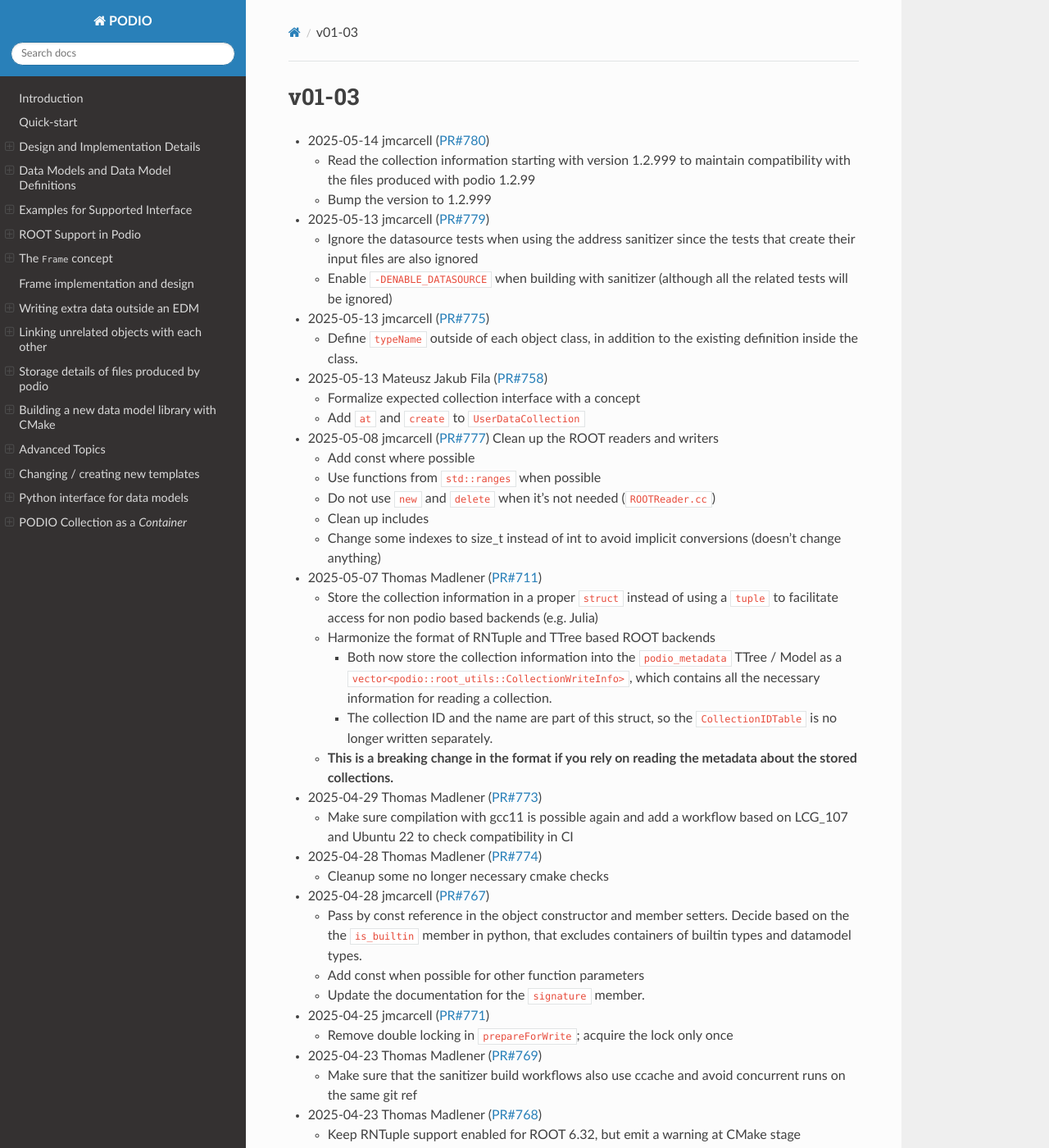
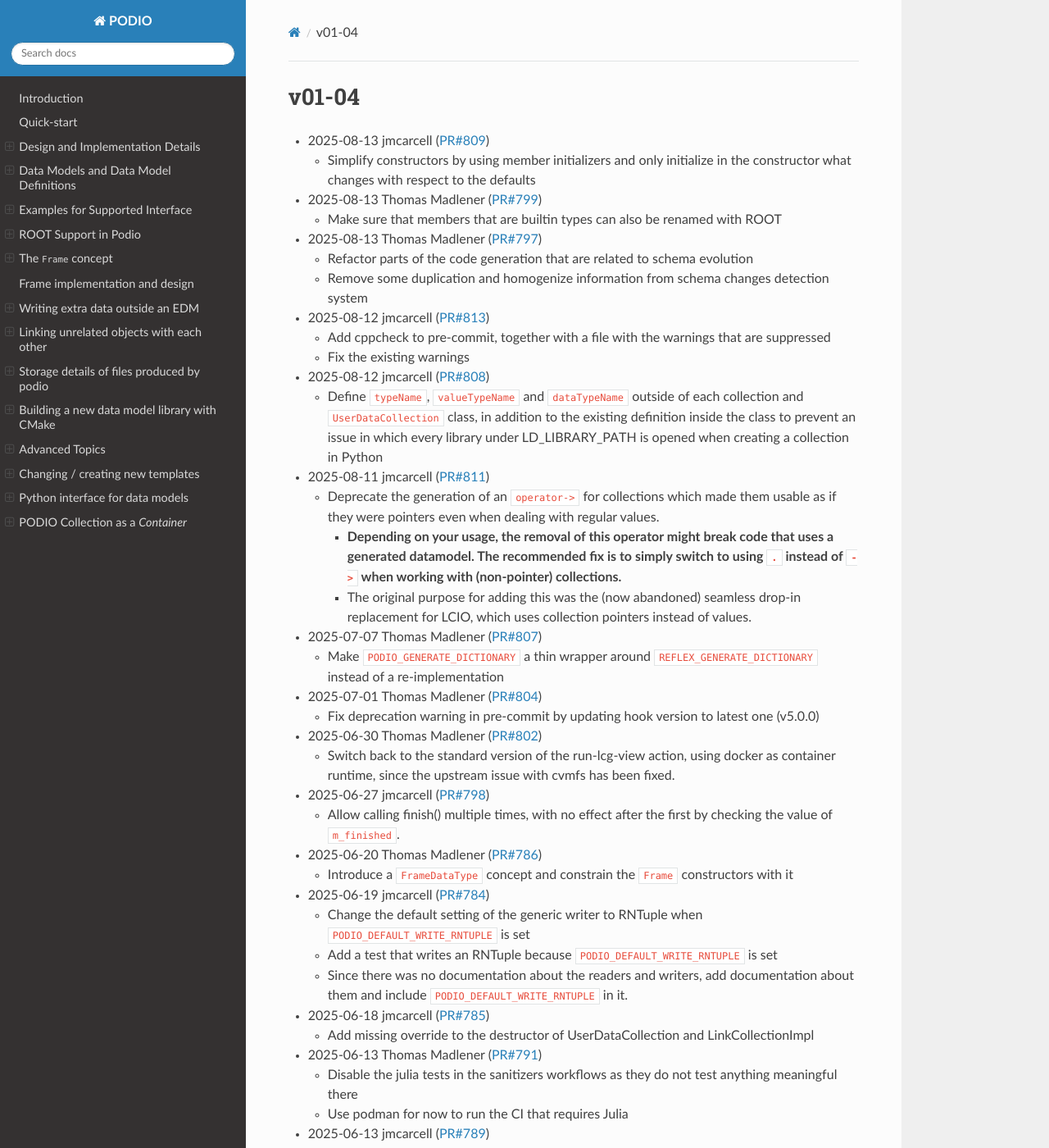
Before and after one commit to AIDASoft/podio, a Sphinx documentation site: the page built from doc/ReleaseNotes.md, in a window 1280 px wide and 1400 px high. Shown: the whole window at 82% size. Built offline with Sphinx 7.4.7 and the Read the Docs theme 3.1.0, drawn with Linux system fonts in a browser that asks for light colours; pages that are not in the unit, such as notebooks, are missing from menus; the version number could not be read and is left out; some of the changed text lies outside the part shown.

Commit message:
Release Notes for v01-04

```diff
--- a/doc/ReleaseNotes.md
+++ b/doc/ReleaseNotes.md
@@ -1,3 +1,68 @@
+# v01-04
+
+* 2025-08-13 jmcarcell ([PR#809](https://github.com/AIDASoft/podio/pull/809))
+  - Simplify constructors by using member initializers and only initialize in the constructor what changes with respect to the defaults
+
+* 2025-08-13 Thomas Madlener ([PR#799](https://github.com/AIDASoft/podio/pull/799))
+  - Make sure that members that are builtin types can also be renamed with ROOT
+
+* 2025-08-13 Thomas Madlener ([PR#797](https://github.com/AIDASoft/podio/pull/797))
+  - Refactor parts of the code generation that are related to schema evolution
+  - Remove some duplication and homogenize information from schema changes detection system
+
+* 2025-08-12 jmcarcell ([PR#813](https://github.com/AIDASoft/podio/pull/813))
+  - Add cppcheck to pre-commit, together with a file with the warnings that are suppressed
+  - Fix the existing warnings
+
+* 2025-08-12 jmcarcell ([PR#808](https://github.com/AIDASoft/podio/pull/808))
+  - Define `typeName`, `valueTypeName` and `dataTypeName` outside of each collection and `UserDataCollection` class, in addition to the existing definition inside the class to prevent an issue in which every library under LD_LIBRARY_PATH is opened when creating a collection in Python
+
+* 2025-08-11 jmcarcell ([PR#811](https://github.com/AIDASoft/podio/pull/811))
+  - Deprecate the generation of an `operator->` for collections which made them usable as if they were pointers even when dealing with regular values.
+    - **Depending on your usage, the removal of this operator might break code that uses a generated datamodel. The recommended fix is to simply switch to using `.` instead of `->` when working with (non-pointer) collections.**
+    - The original purpose for adding this was the (now abandoned) seamless drop-in replacement for LCIO, which uses collection pointers instead of values.
+
+* 2025-07-07 Thomas Madlener ([PR#807](https://github.com/AIDASoft/podio/pull/807))
+  - Make `PODIO_GENERATE_DICTIONARY` a thin wrapper around `REFLEX_GENERATE_DICTIONARY` instead of a re-implementation
+
+* 2025-07-01 Thomas Madlener ([PR#804](https://github.com/AIDASoft/podio/pull/804))
+  - Fix deprecation warning in pre-commit by updating hook version to latest one (v5.0.0)
+
+* 2025-06-30 Thomas Madlener ([PR#802](https://github.com/AIDASoft/podio/pull/802))
+  - Switch back to the standard version of the run-lcg-view action, using docker as container runtime, since the upstream issue with cvmfs has been fixed.
+
+* 2025-06-27 jmcarcell ([PR#798](https://github.com/AIDASoft/podio/pull/798))
+  - Allow calling finish() multiple times, with no effect after the first by checking the value of `m_finished`.
+
+* 2025-06-20 Thomas Madlener ([PR#786](https://github.com/AIDASoft/podio/pull/786))
+  - Introduce a `FrameDataType` concept and constrain the `Frame` constructors with it
+
+* 2025-06-19 jmcarcell ([PR#784](https://github.com/AIDASoft/podio/pull/784))
+  - Change the default setting of the generic writer to RNTuple when `PODIO_DEFAULT_WRITE_RNTUPLE` is set
+  - Add a test that writes an RNTuple because `PODIO_DEFAULT_WRITE_RNTUPLE` is set
+  - Since there was no documentation about the readers and writers, add documentation about them and include `PODIO_DEFAULT_WRITE_RNTUPLE` in it.
+
+* 2025-06-18 jmcarcell ([PR#785](https://github.com/AIDASoft/podio/pull/785))
+  - Add missing override to the destructor of UserDataCollection and LinkCollectionImpl
+
+* 2025-06-13 Thomas Madlener ([PR#791](https://github.com/AIDASoft/podio/pull/791))
+  - Disable the julia tests in the sanitizers workflows as they do not test anything meaningful there
+  - Use podman for now to run the CI that requires Julia
+
+* 2025-06-13 jmcarcell ([PR#789](https://github.com/AIDASoft/podio/pull/789))
+  - Use python packages from the Key4hep stack in the pre-commit workflow
+  - Fix pre-commit
+
+* 2025-06-13 jmcarcell ([PR#788](https://github.com/AIDASoft/podio/pull/788))
+  - Add the value of `ROOT_INCLUDE_PATH` from the environment to the tests
+  - Call `k4_local_repo` in the key4hep workflow
+
+* 2025-05-26 jmcarcell ([PR#783](https://github.com/AIDASoft/podio/pull/783))
+  - Use size_t instead of unsigned int for `operator[]`, `at`, `getID` and `setID` for Link collections, since it is the type used for data type collections and UserDataCollections.
+
+* 2025-05-20 jmcarcell ([PR#781](https://github.com/AIDASoft/podio/pull/781))
+  - Fix Unity builds with SIO enabled by giving a variable different names
+
 # v01-03
 
 * 2025-05-14 jmcarcell ([PR#780](https://github.com/AIDASoft/podio/pull/780))
```
